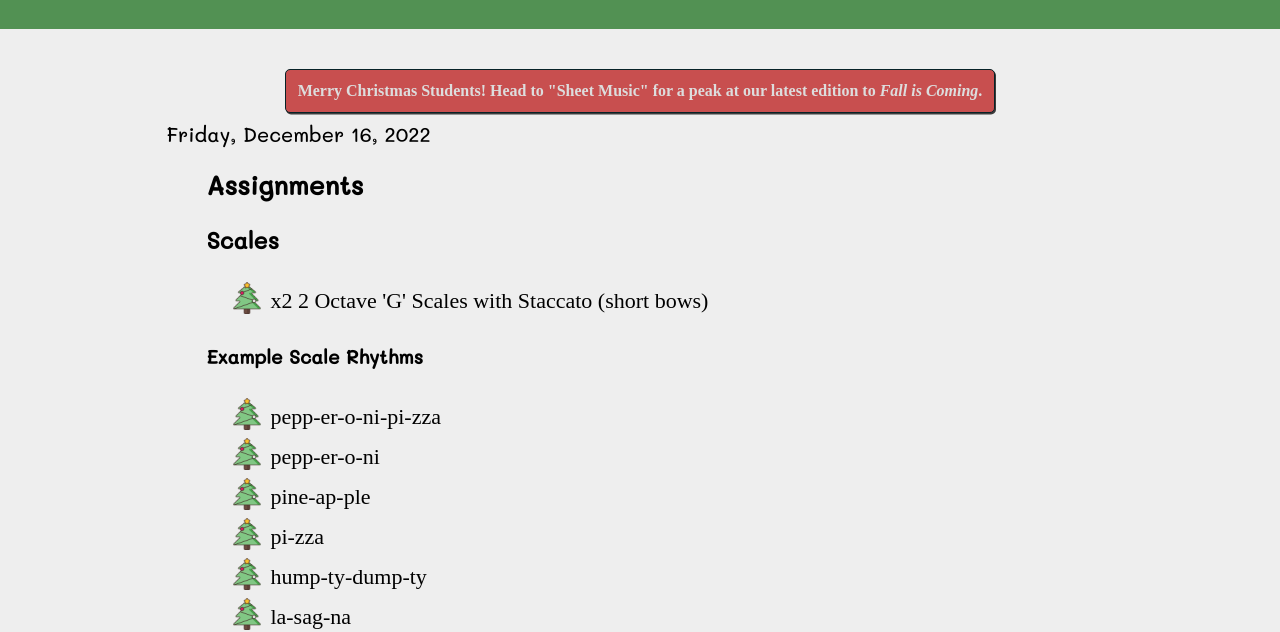
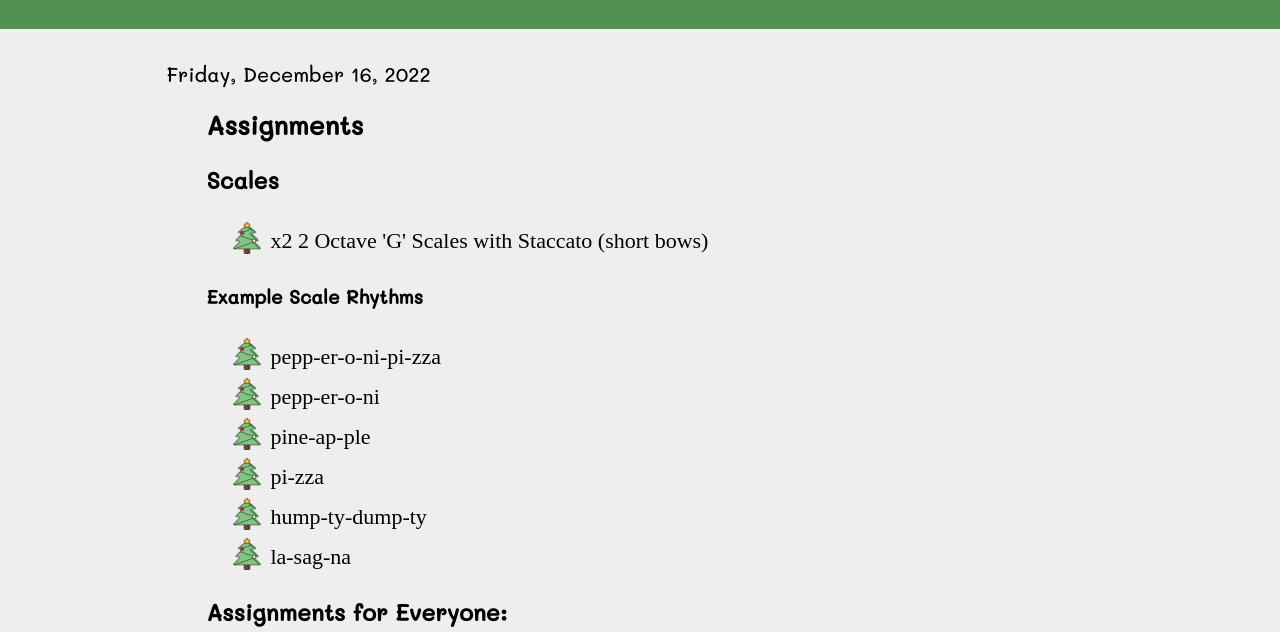
Before and after one commit to jadenday20/vio-learn, a plain HTML site: page index.html in a window 1280 px wide. Shown: the part 181-813 px from the top of the page. Drawn offline with Linux system fonts and the light colour scheme; a web font is replaced by a local one.

Commit message:
removed the alert

```diff
--- a/index.html
+++ b/index.html
@@ -27,10 +27,9 @@
         </nav>
     </header>
     <main>
-        <a class="alert" href="music.html">
-            <!-- <span class="closebtn">&times;</span>  -->
+        <!-- <a class="alert" href="music.html">
             <span>Merry Christmas Students! Head to "Sheet Music" for a peak at our latest edition to <i>Fall is Coming</i>.</span>
-          </a>
+          </a> -->
         <span class="date"></span>
         <ul class="assignments">
             <h2>Assignments</h2>
```
Also changed, not shown: music.html (+2 -3 lines).
